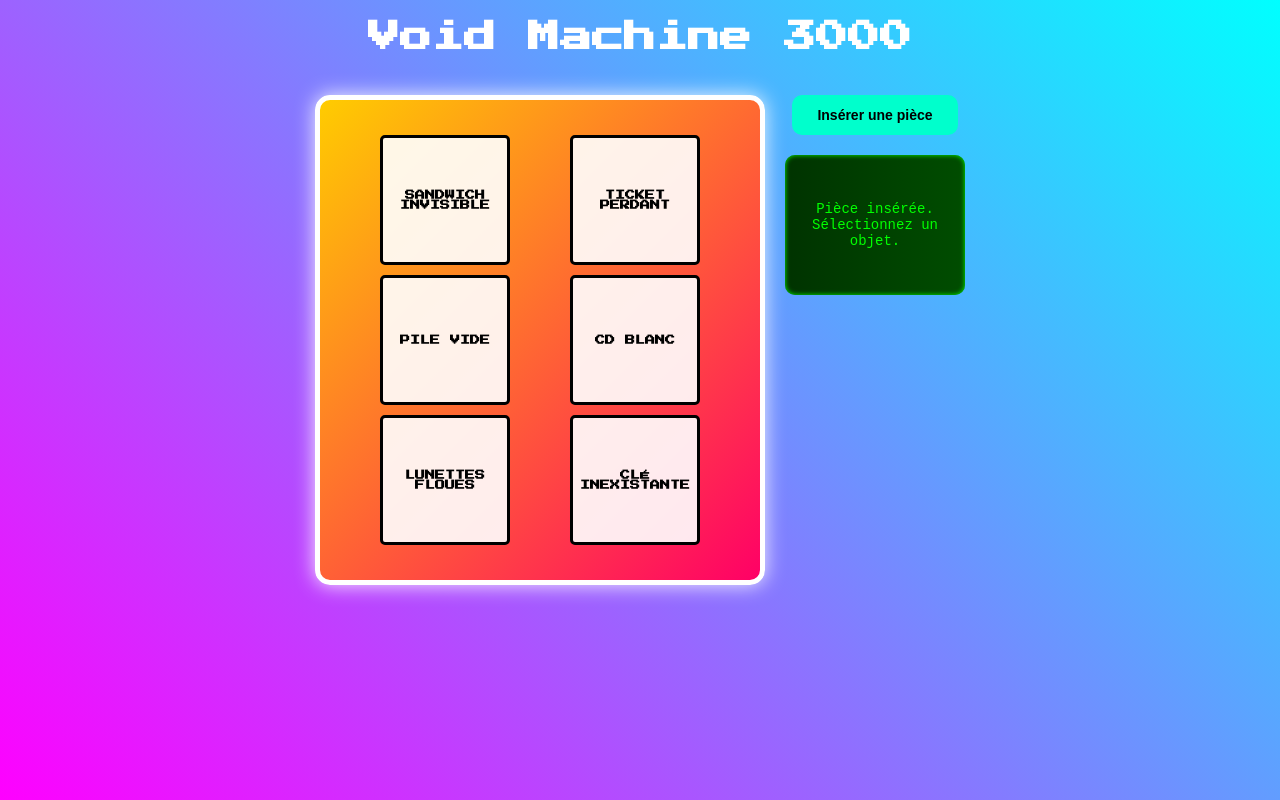
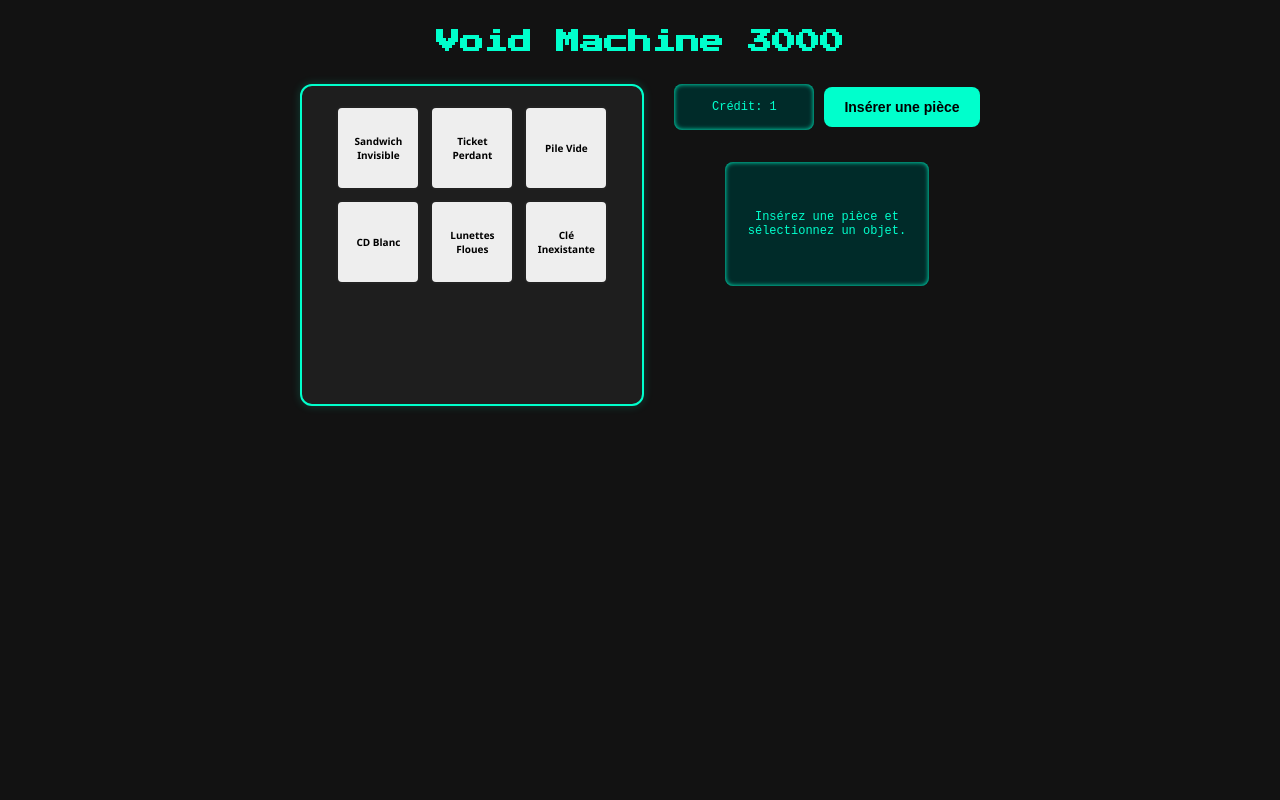
Before and after one commit to benbucher/voidMachine3000, a plain HTML site: page index.html in a window 1280 px wide. Both pictures are taken after a click on the button "Insérer une pièce". Drawn offline with Linux system fonts and the light colour scheme.

Commit message:
MOD the design to be more minimalist and and change the color

```diff
--- a/index.html
+++ b/index.html
@@ -6,29 +6,6 @@
     <meta name="viewport" content="width=device-width, initial-scale=1.0" />
     <title>Void Machine 3000</title>
     <style>
-    @keyframes fall {
-        0% {
-            transform: translate(-50%, 0) scale(0.5) rotate(0deg);
-            opacity: 0;
-        }
-
-        50% {
-            transform: translate(-50%, -80px) scale(1.2) rotate(180deg);
-            opacity: 1;
-        }
-
-        100% {
-            transform: translate(-50%, 0) scale(1) rotate(360deg);
-            opacity: 0;
-        }
-    }
-
-    100% {
-        transform: translateY(0) scale(1);
-        opacity: 1;
-    }
-    }
-
     @keyframes shake {
 
         0%,
@@ -56,16 +33,23 @@
     }
 
     body {
-        font-family: 'Press Start 2P', cursive;
-        text-align: center;
-        background: linear-gradient(45deg, #ff00ff, #00ffff);
+        font-family: 'Segoe UI', Tahoma, Geneva, Verdana, sans-serif;
+        background-color: #121212;
         margin: 0;
         padding: 0;
-        color: white;
+        color: #f0f0f0;
         height: 100vh;
         display: flex;
         flex-direction: column;
         align-items: center;
+    }
+
+    h1 {
+        font-family: 'Press Start 2P', cursive;
+        color: #00ffcc;
+        margin-top: 30px;
+        margin-bottom: 10px;
+        font-size: 1.5rem;
     }
 
     .container {
@@ -74,17 +58,16 @@
         justify-content: center;
         align-items: flex-start;
         margin-top: 20px;
+        gap: 30px;
     }
 
     .machine {
-        width: 90%;
-        max-width: 400px;
-        background: linear-gradient(135deg, #ffcc00, #ff0066);
-        border-radius: 15px;
+        width: 300px;
+        background: #1e1e1e;
+        border-radius: 12px;
         padding: 20px;
-        position: relative;
-        border: 5px solid #ffffff;
-        box-shadow: 0 0 20px rgba(255, 255, 255, 0.9);
+        border: 2px solid #00ffcc;
+        box-shadow: 0 0 10px rgba(0, 255, 204, 0.2);
         display: flex;
         flex-direction: column;
         align-items: center;
@@ -93,30 +76,30 @@
     .vitrine {
         display: flex;
         flex-wrap: wrap;
-        justify-content: space-around;
-        align-items: center;
-        padding: 10px;
+        justify-content: center;
+        gap: 10px;
     }
 
     .objet {
-        width: 30%;
-        aspect-ratio: 1/1;
-        background: rgba(255, 255, 255, 0.9);
-        border: 3px solid black;
+        width: 70px;
+        height: 70px;
+        background: #eeeeee;
+        border: 2px solid #222;
         display: flex;
         justify-content: center;
         align-items: center;
         font-size: 10px;
         cursor: pointer;
-        margin: 5px;
         font-weight: bold;
-        color: black;
-        border-radius: 5px;
-        text-transform: uppercase;
+        color: #000;
+        border-radius: 6px;
         text-align: center;
-        word-wrap: break-word;
         padding: 5px;
-        transition: transform 0.2s;
+        transition: transform 0.2s, background 0.3s;
+    }
+
+    .objet:hover {
+        background: #ddd;
     }
 
     .objet:active {
@@ -127,70 +110,54 @@
         display: flex;
         flex-direction: column;
         align-items: center;
-        margin-left: 20px;
-        min-width: 160px;
+        gap: 20px;
     }
 
     .bouton {
-        padding: 12px 25px;
+        padding: 12px 20px;
         background: #00ffcc;
         border: none;
-        cursor: pointer;
         font-size: 14px;
         font-weight: bold;
-        color: black;
-        border-radius: 10px;
-        animation: blink 1.2s step-start infinite;
+        color: #000;
+        border-radius: 8px;
+        cursor: pointer;
+        transition: background 0.3s;
+    }
+
+    .bouton:hover {
+        background: #00ddbb;
     }
 
     #message {
-        margin-top: 20px;
-        padding: 20px;
-        width: 140px;
+        width: 180px;
         height: 100px;
-        background: linear-gradient(90deg, #003300 0%, #004d00 100%);
-        border-radius: 10px;
-        font-size: 14px;
+        padding: 12px;
+        background: #002b29;
+        border-radius: 8px;
+        font-size: 12px;
         display: flex;
         align-items: center;
         justify-content: center;
         text-align: center;
-        color: #00ff00;
+        color: #00ffcc;
         font-family: 'Courier New', Courier, monospace;
-        box-shadow: inset 0 0 5px #00ff00;
-    }
-
-    #piece {
-        width: 30px;
-        height: 30px;
-        background: radial-gradient(circle at 30% 30%, gold, #d4af37);
-        border-radius: 50%;
-        position: absolute;
-        top: 10px;
-        left: 50%;
-        transform: translateX(-50%);
-        display: none;
-        animation: fall 1s ease-in-out;
-        box-shadow: 0 0 8px rgba(255, 215, 0, 0.8);
+        box-shadow: inset 0 0 5px #00ffcc;
     }
 
     #presentation {
+        margin-top: 10px;
         width: 150px;
         height: 150px;
-        background: rgba(0, 0, 0, 0.7);
+        background: rgba(0, 0, 0, 0.6);
         color: white;
-        display: flex;
+        display: none;
         justify-content: center;
         align-items: center;
         text-align: center;
-        font-size: 14px;
+        font-size: 12px;
         font-weight: bold;
         border-radius: 10px;
-        position: absolute;
-        top: 50px;
-        left: 50%;
-        transform: translateX(-50%);
-        display: none;
     }
     </style>
     <link href="https://fonts.googleapis.com/css2?family=Press+Start+2P&display=swap" rel="stylesheet" />
@@ -202,7 +169,6 @@
     <audio id="vendSound" src="vend-item.mp3"></audio>
     <div class="container">
         <div class="machine" id="machine">
-            <div id="piece"></div>
             <div class="vitrine">
                 <div class="objet" onclick="acheter(this)">Sandwich Invisible</div>
                 <div class="objet" onclick="acheter(this)">Ticket Perdant</div>
@@ -211,11 +177,14 @@
                 <div class="objet" onclick="acheter(this)">Lunettes Floues</div>
                 <div class="objet" onclick="acheter(this)">Clé Inexistante</div>
             </div>
-            <div id="presentation"></div>
+            <div id="presentation" style="margin-top: 20px; width: 260px; height: 80px; background: rgba(0, 0, 0, 0.5); color: white; display: flex; justify-content: center; align-items: center; text-align: center; font-size: 12px; font-weight: bold; border-radius: 10px; transform: translateY(-50px); opacity: 0; transition: transform 0.5s ease, opacity 0.5s ease;"></div>
         </div>
         <div class="interface-droite">
-            <button class="bouton" onclick="insererPiece()">Insérer une pièce</button>
-            <p id="message"></p>
+            <div style="display: flex; flex-direction: row; gap: 10px; align-items: center;">
+                <div id="credit-display" style="min-width: 140px; height: 46px; background: #002b29; color: #00ffcc; font-family: 'Courier New', Courier, monospace; font-size: 12px; display: flex; align-items: center; justify-content: center; border-radius: 8px; box-shadow: inset 0 0 5px #00ffcc;">Crédit: 0</div>
+                <button class="bouton" onclick="insererPiece()">Insérer une pièce</button>
+            </div>
+            <p id="message">Insérez une pièce et sélectionnez un objet.</p>
         </div>
     </div>
     <script>
@@ -230,21 +199,18 @@
         new Audio("8bit-vend-3.mp3")
     ];
 
-    let pieceInseree = false;
+    let credit = 0;
 
     function insererPiece() {
         const sound = coinSounds[Math.floor(Math.random() * coinSounds.length)];
         sound.play();
-        pieceInseree = true;
-        document.getElementById("message").innerText = "Pièce insérée. Sélectionnez un objet.";
-        document.getElementById("piece").style.display = "block";
-        setTimeout(() => {
-            document.getElementById("piece").style.display = "none";
-        }, 500);
+        credit++;
+        document.getElementById("credit-display").innerText = `Crédit: ${credit}`;
+
     }
 
     function acheter(element) {
-        if (!pieceInseree) {
+        if (credit <= 0) {
             document.getElementById("message").innerText = "Veuillez insérer une pièce avant d'acheter.";
             return;
         }
@@ -256,16 +222,27 @@
         sound.play();
         presentation.innerText = element.innerText;
         presentation.style.display = "flex";
+        setTimeout(() => {
+            presentation.style.transform = "translateY(0)";
+            presentation.style.opacity = "1";
+        }, 10);
         machine.style.animation = "shake 0.3s ease-in-out";
 
-        document.getElementById("message").innerText = "Décevant, non ?";
+        const deceptions = [
+            "Tu pensais vraiment que ça changerait quelque chose ?",
+            "Analyse de ta décision : incohérente mais humaine.",
+            "Ce n’est pas recyclable.",
+            "Produit expiré avant d’exister.",
+            "Cette clé n’ouvre rien, mais elle ferme un peu.",
+            "Ce ticket donne accès à une attente.",
+            "Décevant, non ?"
+        ];
+        document.getElementById("message").innerText = deceptions[Math.floor(Math.random() * deceptions.length)];
 
-        setTimeout(() => {
-            presentation.style.display = "none";
-            machine.style.animation = "";
-        }, 2000);
+        machine.style.animation = "";
 
-        pieceInseree = false;
+        credit--;
+        document.getElementById("credit-display").innerText = `Crédit: ${credit}`;
     }
     </script>
 </body>
```
